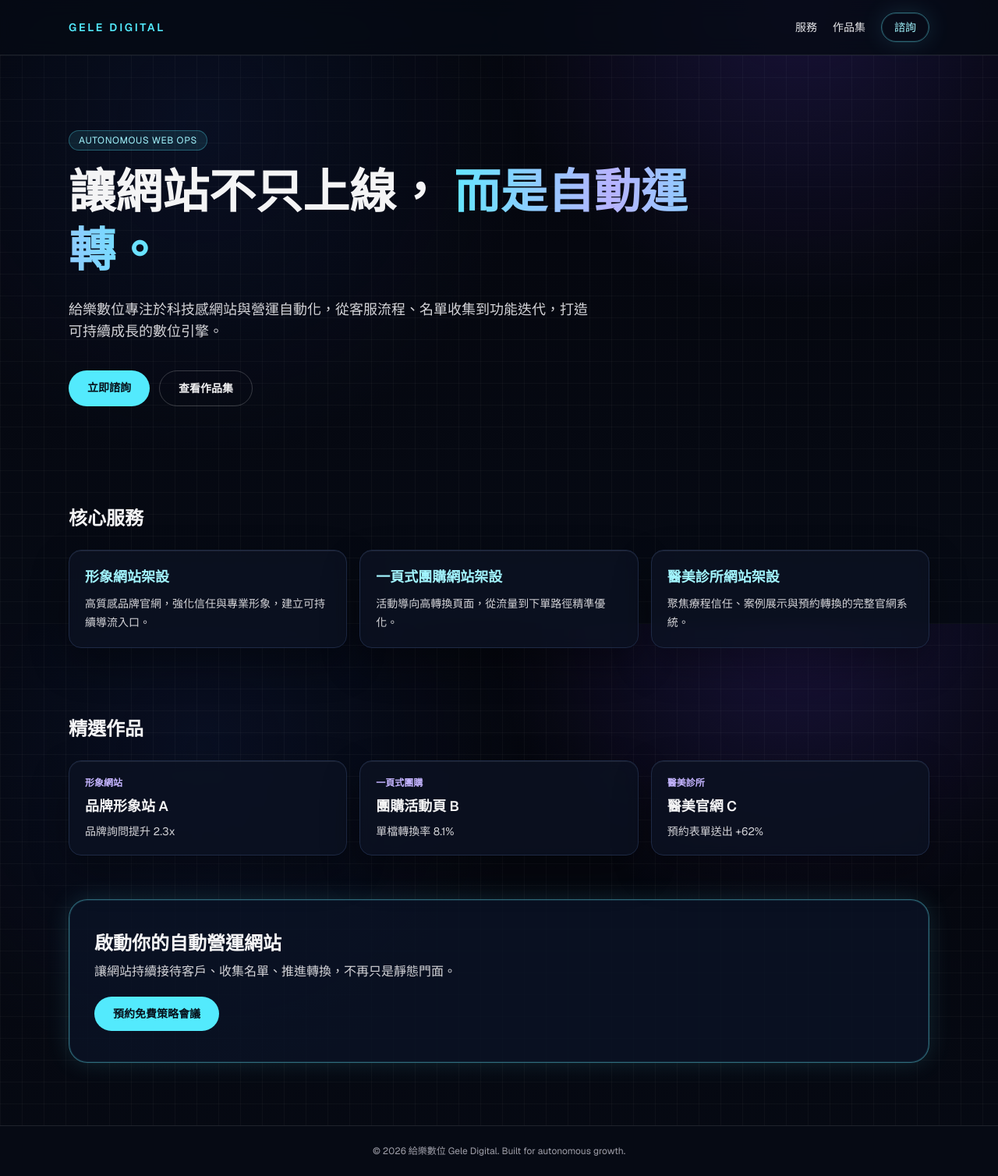
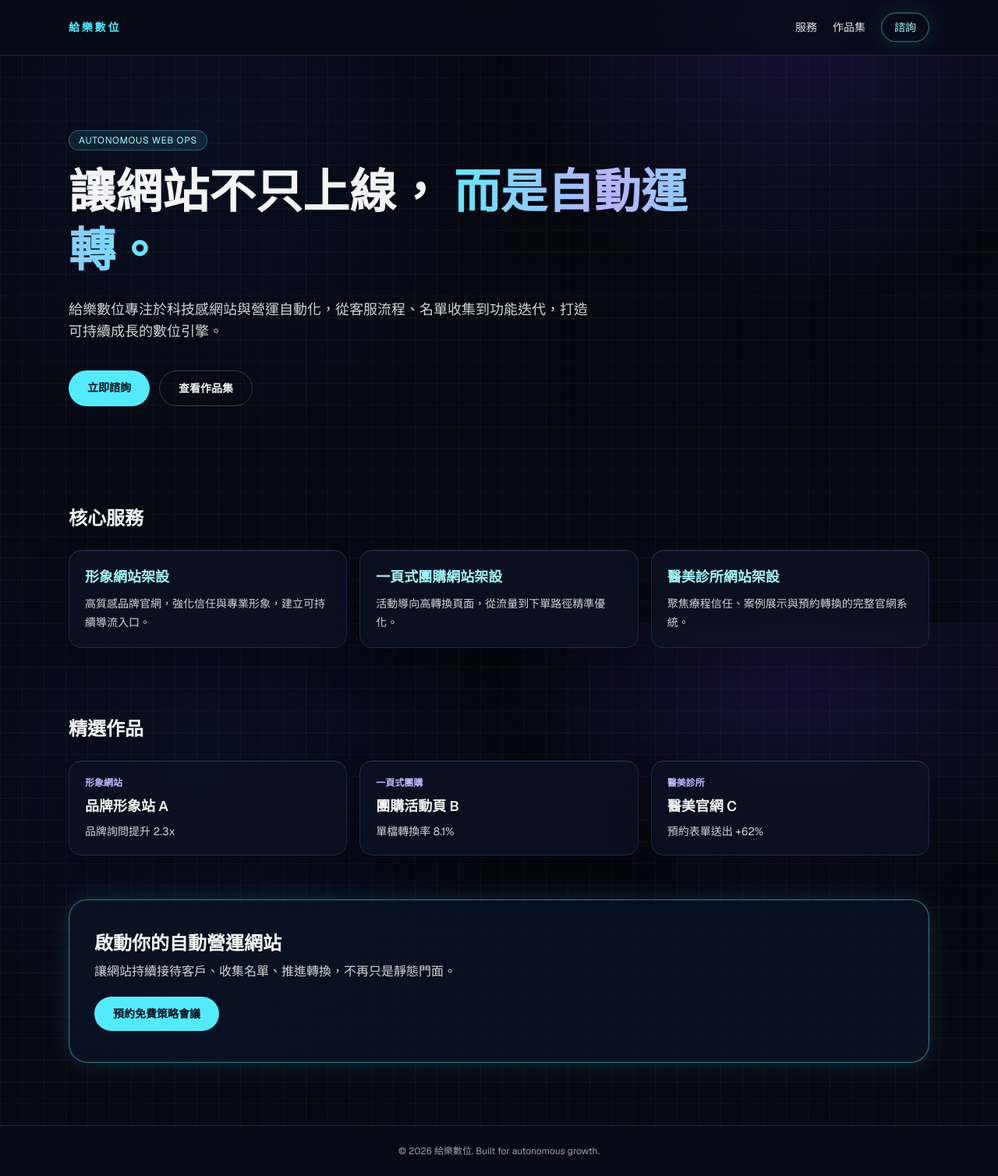
Before and after one commit to Gathertaiwan-Group/gather-landingpage, a Next.js app: page / in a window 1280 px wide. Shown: the whole page at 78% size. Built offline with nearby package versions, Linux system fonts and the light colour scheme.

Commit message:
chore: replace GELE DIGITAL branding with 給樂數位

```diff
--- a/src/app/layout.tsx
+++ b/src/app/layout.tsx
@@ -18,7 +18,7 @@ export default function RootLayout({ children }: Readonly<{ children: React.Reac
         <header className="sticky top-0 z-50 border-b border-white/10 bg-[#060a14cc] backdrop-blur-md">
           <div className="mx-auto flex max-w-6xl items-center justify-between px-6 py-4">
             <Link href="/" className="text-sm font-semibold tracking-[0.2em] text-cyan-300">
-              GELE DIGITAL
+              給樂數位
             </Link>
             <nav className="flex items-center gap-5 text-sm font-medium text-zinc-200">
               <Link href="/services" className="hover:text-cyan-300">服務</Link>
@@ -33,7 +33,7 @@ export default function RootLayout({ children }: Readonly<{ children: React.Reac
         {children}
 
         <footer className="mt-auto border-t border-white/10 bg-[#060a14] py-6 text-center text-xs text-zinc-400">
-          © {new Date().getFullYear()} 給樂數位 Gele Digital. Built for autonomous growth.
+          © {new Date().getFullYear()} 給樂數位. Built for autonomous growth.
         </footer>
       </body>
     </html>
```
